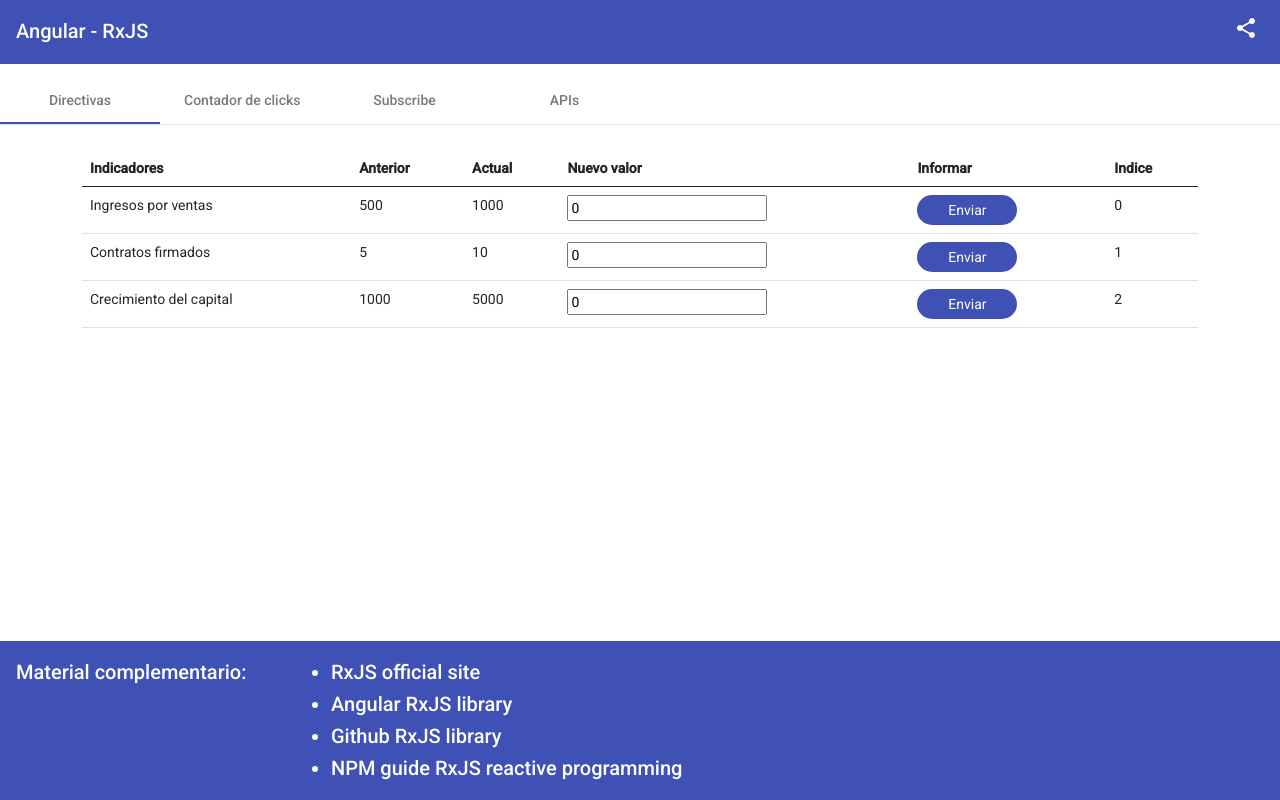
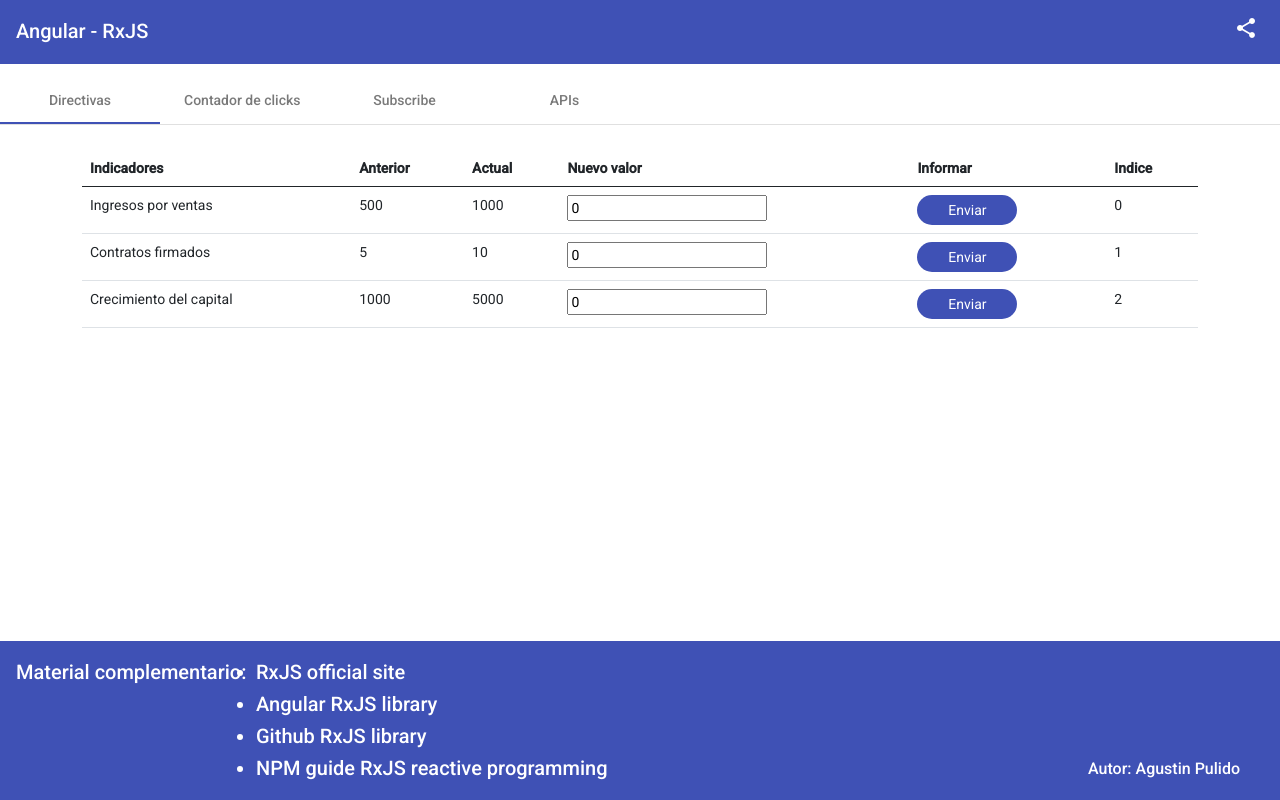
Before and after one commit to AgustinPulido/RxJS-App, an Angular app: page / in a window 1280 px wide. Built offline with nearby package versions, Linux system fonts and the light colour scheme.

Commit message:
Footer styles optimized

```diff
--- a/src/app/footer/footer.component.html
+++ b/src/app/footer/footer.component.html
@@ -1,13 +1,18 @@
 <mat-toolbar color="primary" class='footer'>
-    <div class='row'>
-        <div class='col-6'>
+    <div class='row' style="width: 100%;">
+        <div class='col-2'>
             <p>Material complementario:</p>
         </div>
-        <ul class='col-6'>
-            <li><a href='https://rxjs.dev'>RxJS official site</a></li>
-            <li><a href='https://angular.io/guide/rx-library'>Angular RxJS library</a></li>
-            <li><a href='https://github.com/ReactiveX/rxjs'>Github RxJS library</a></li>
-            <li><a href='https://www.npmjs.com/package/rxjs'>NPM guide RxJS reactive programming</a></li>
-        </ul>
+        <div class='col-8'>
+            <ul>
+                <li><a href='https://rxjs.dev' target="_blank">RxJS official site</a></li>
+                <li><a href='https://angular.io/guide/rx-library' target="_blank">Angular RxJS library</a></li>
+                <li><a href='https://github.com/ReactiveX/rxjs' target="_blank">Github RxJS library</a></li>
+                <li><a href='https://www.npmjs.com/package/rxjs' target="_blank">NPM guide RxJS reactive programming</a></li>
+            </ul>
+        </div>
+        <div class='col-2 d-flex justify-content-end align-content-end' style='align-self: self-end; padding-bottom: 15px;'>
+            <a href='https://www.linkedin.com/in/agustin-pulido/' target="_blank" style="font-size: 16px;">Autor: Agustin Pulido</a>
+        </div>
     </div>
 </mat-toolbar>
```
